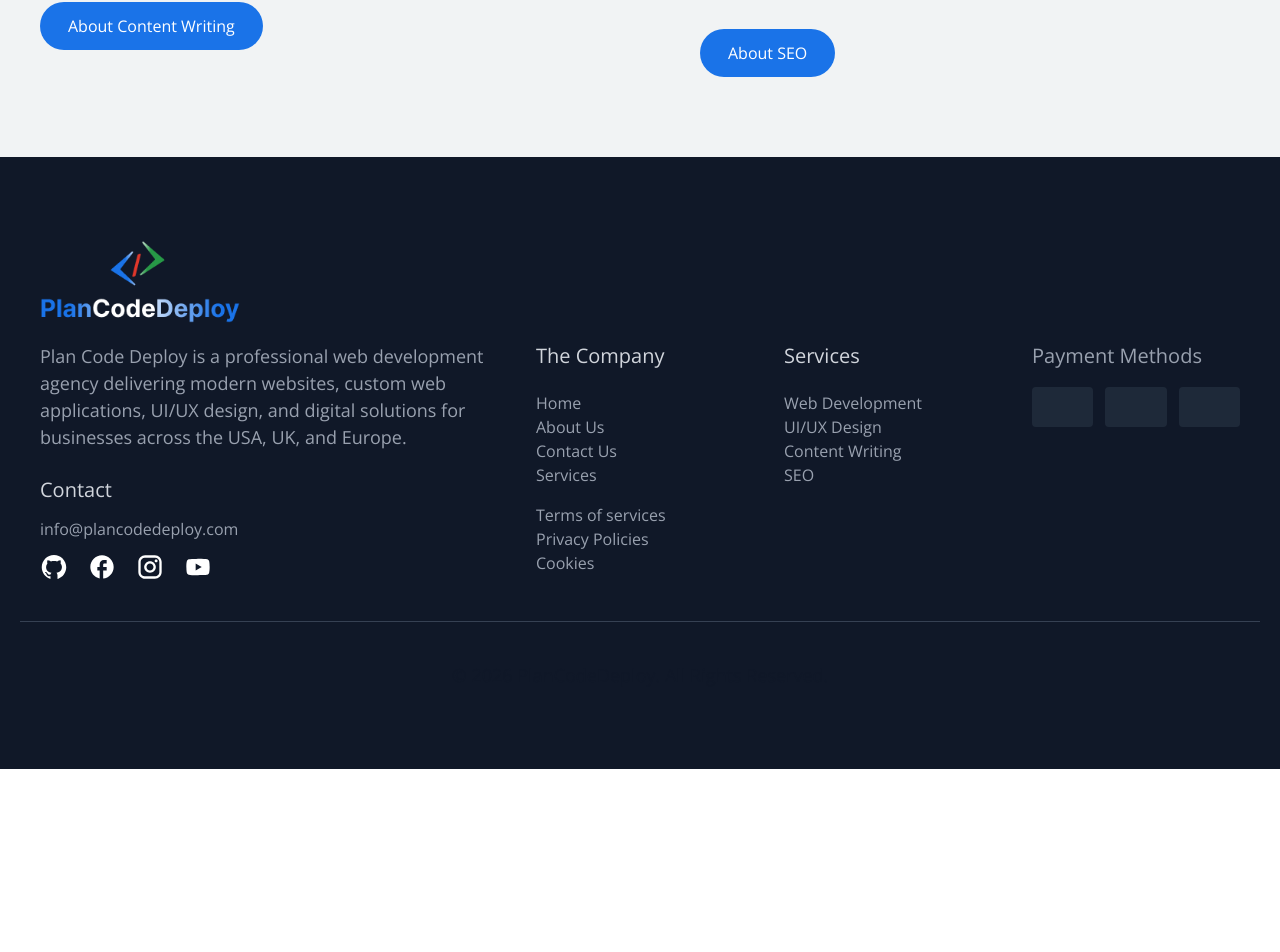
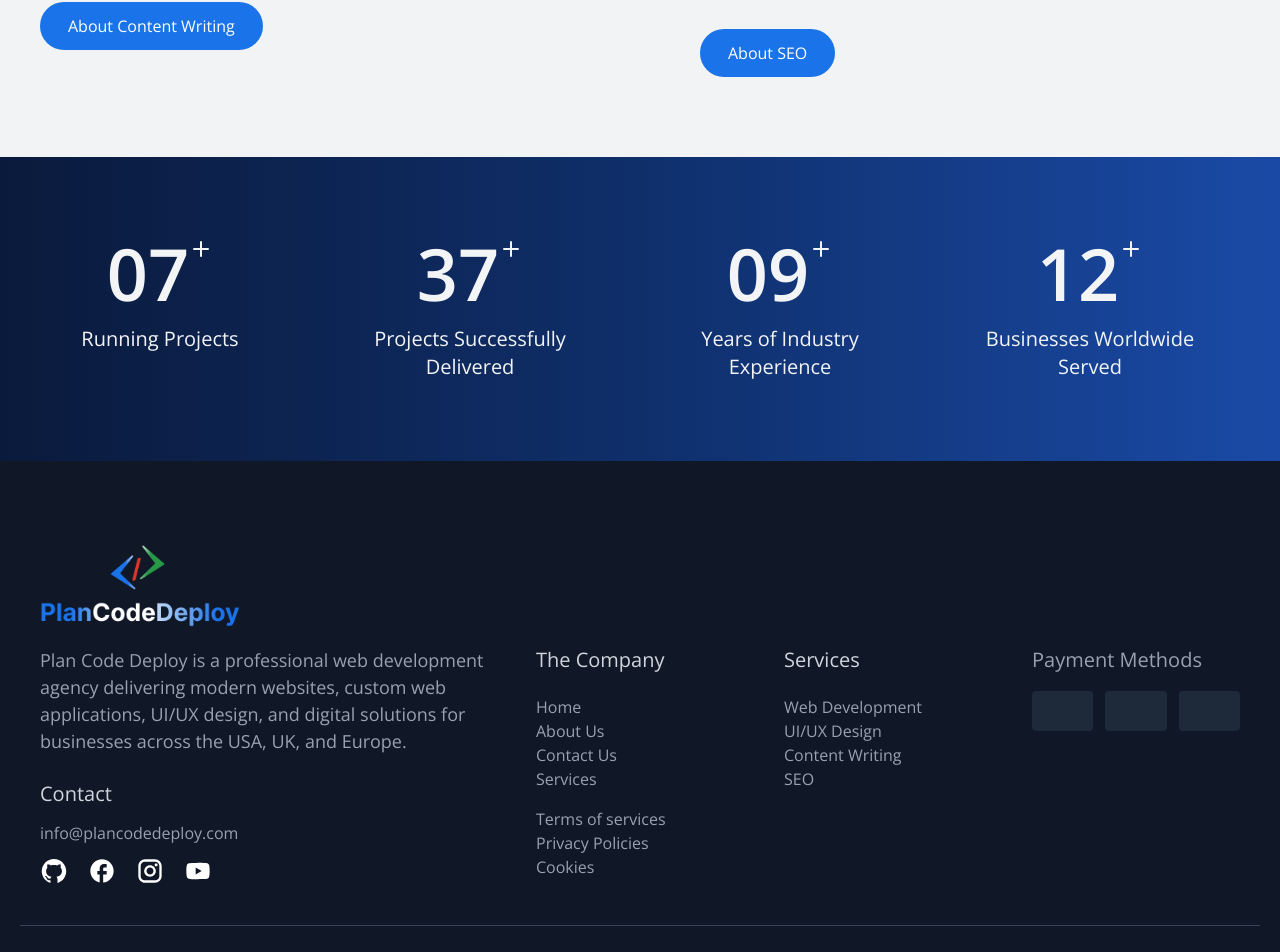
Before and after one commit to hasan-myoffice1/Plan_Code_Deploy, a React (Vite) app: page /services in a window 1280 px wide. Shown: the part 2333-3285 px from the top of the page. Before the commit the page ends 3102 px from the top, so only its background shows below. Built offline with nearby package versions, Linux system fonts and the light colour scheme.

Commit message:
Countdown Section Added

```diff
--- /dev/null
+++ b/src/containers/CountdownSec.jsx
@@ -0,0 +1,39 @@
+import { Plus } from 'lucide-react';
+
+const CountdownSec = () => {
+    const statsData = [
+        {
+            value: "07",
+            label: "Running Projects",
+        },
+        {
+            value: "37",
+            label: "Projects Successfully Delivered",
+        },
+        {
+            value: "09",
+            label: "Years of Industry Experience",
+        },
+        {
+            value: "12",
+            label: "Businesses Worldwide Served",
+        },
+    ];
+
+    return (
+        <section className='bg-linear-to-r from-[#0a1a3c] via-[#0f2f6b] to-[#1a4aa6] py-20 sm:py-20 font-Poppins'>
+            <div className="content-view grid grid-cols-2 lg:grid-cols-4 gap-10">
+                {
+                    statsData.map((item) => (
+                        <div key={item.label} className="text-center max-w-60 text-gray-100">
+                            <span className='text-6xl md:text-7xl flex font-semibold justify-center'>{item.value}<Plus /></span>
+                            <h3 className='md:text-xl mt-4'>{item.label}</h3>
+                        </div>
+                    ))
+                }
+            </div>
+        </section>
+    );
+};
+
+export default CountdownSec;
--- a/src/pages/Services.jsx
+++ b/src/pages/Services.jsx
@@ -5,6 +5,7 @@ import Hero from '../containers/Hero';
 import HeroServices from '/src/assets/services_page_img.png';
 import { PanelsTopLeft, CircleCheck, PencilRuler, PencilSparkles, ChartLine } from 'lucide-react';
 import Button from '../components/Button';
+import CountdownSec from '../containers/CountdownSec';
 
 const title = {subtitle:"Our Services",text:'Professional web solutions designed for', highlight:'modern businesses', afterText:""}
 
@@ -126,6 +127,7 @@ const Services = () => {
                  }
               </div>
            </section>
+           <CountdownSec />
            <Footer/>
         </>
     );
```
